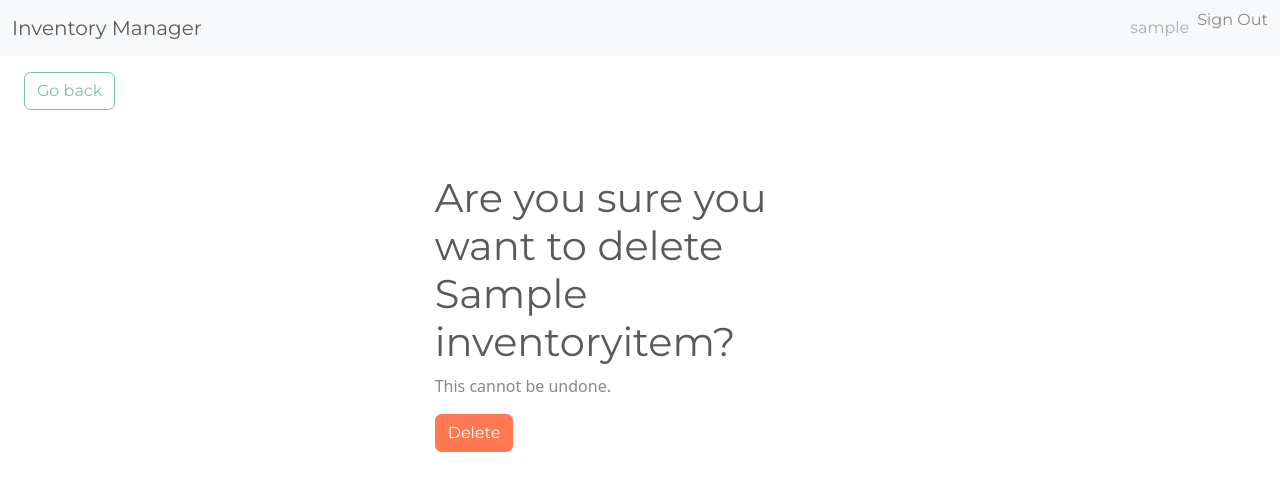
After one commit to tbclinic/inventory-demo, a Django app: page /delete-item/1 in a window 1280 px wide. The commit adds this page. Shown: the top 491 px of the page. Run offline with Django 5.2, Linux system fonts and the light colour scheme; a user stored in the database is signed in; tables that the repository leaves empty hold one stand-in row (values such as "Sample post").

Commit message:
add DeleteItem

```diff
--- a/inventory/templates/inventory/dashboard.html
+++ b/inventory/templates/inventory/dashboard.html
@@ -35,8 +35,8 @@
                     <td>{{ item.name }}</td>
                     <td>{{ item.quantity }}</td>
                     <td>{{ item.category.name }}</td>
-                    <td><a href="{% url 'edit-item' item.id %}">Edit</a></td>
-                    <td></td>
+                    <td><a href="{% url 'edit-item' item.id %}" class="btn btn-outline-secondary">Edit</a></td>
+                    <td><a href="{% url 'delete-item' item.id %}" class="btn btn-secondary">Delete</a></td>
                 </tr>
             {% endfor %}
             </tbody>
--- /dev/null
+++ b/inventory/templates/inventory/delete_item.html
@@ -0,0 +1,19 @@
+{% extends 'inventory/base.html' %}
+
+{% block content %}
+<div>
+    <a href="{% url 'dashboard' %} " class="btn btn-outline-primary my-3 mx-4">Go back</a>
+    <div class="row">
+        <form method="POST" class="col-sm-11 col-md-4 mx-auto mt-5">
+            {% csrf_token %}
+            <h1 class="fw-light">Are you sure you want to delete {{ item.name }}?</h1>
+            <p class="fw-light">This cannot be undone.</p>
+
+            <div>
+                <button class="btn btn-danger">Delete</button>
+            </div>
+        </form>
+    </div>
+</div>
+
+{% endblock content %}
--- a/inventory/urls.py
+++ b/inventory/urls.py
@@ -1,5 +1,5 @@
 from django.urls import path
-from .views import Index, SignUpView, Dashboard, AddItem, EditItem
+from .views import Index, SignUpView, Dashboard, AddItem, EditItem, DeleteItem
 from django.contrib.auth import views as auth_views
 
 urlpatterns = [
@@ -7,6 +7,7 @@ urlpatterns = [
     path('dashboard/', Dashboard.as_view(), name='dashboard'),
     path('add-item/', AddItem.as_view(), name='add-item'),
     path('edit-item/<int:pk>', EditItem.as_view(), name='edit-item'),
+    path('delete-item/<int:pk>', DeleteItem.as_view(), name='delete-item'),
     path("signup/", SignUpView.as_view(), name='signup'),
     path('login/', auth_views.LoginView.as_view(template_name='inventory/login.html'), name='login'),
     path('logout/', auth_views.LogoutView.as_view(template_name='inventory/logout.html'), name='logout'),
--- a/inventory/views.py
+++ b/inventory/views.py
@@ -1,7 +1,7 @@
 from django.contrib.auth import authenticate, login
 from django.shortcuts import render, redirect
 from django.urls import reverse_lazy
-from django.views.generic import TemplateView, View, CreateView, UpdateView
+from django.views.generic import TemplateView, View, CreateView, UpdateView, DeleteView
 from django.contrib.auth.mixins import LoginRequiredMixin
 from inventory.forms import UserRegisterForm, InventoryItemForm
 from inventory.models import InventoryItem, Category
@@ -59,3 +59,10 @@ class EditItem(LoginRequiredMixin, UpdateView):
     form_class = InventoryItemForm
     template_name = 'inventory/item_form.html'
     success_url = reverse_lazy('dashboard')
+
+
+class DeleteItem(LoginRequiredMixin, DeleteView):
+    model = InventoryItem
+    template_name = 'inventory/delete_item.html'
+    success_url = reverse_lazy('dashboard')
+    context_object_name = 'item'
```
